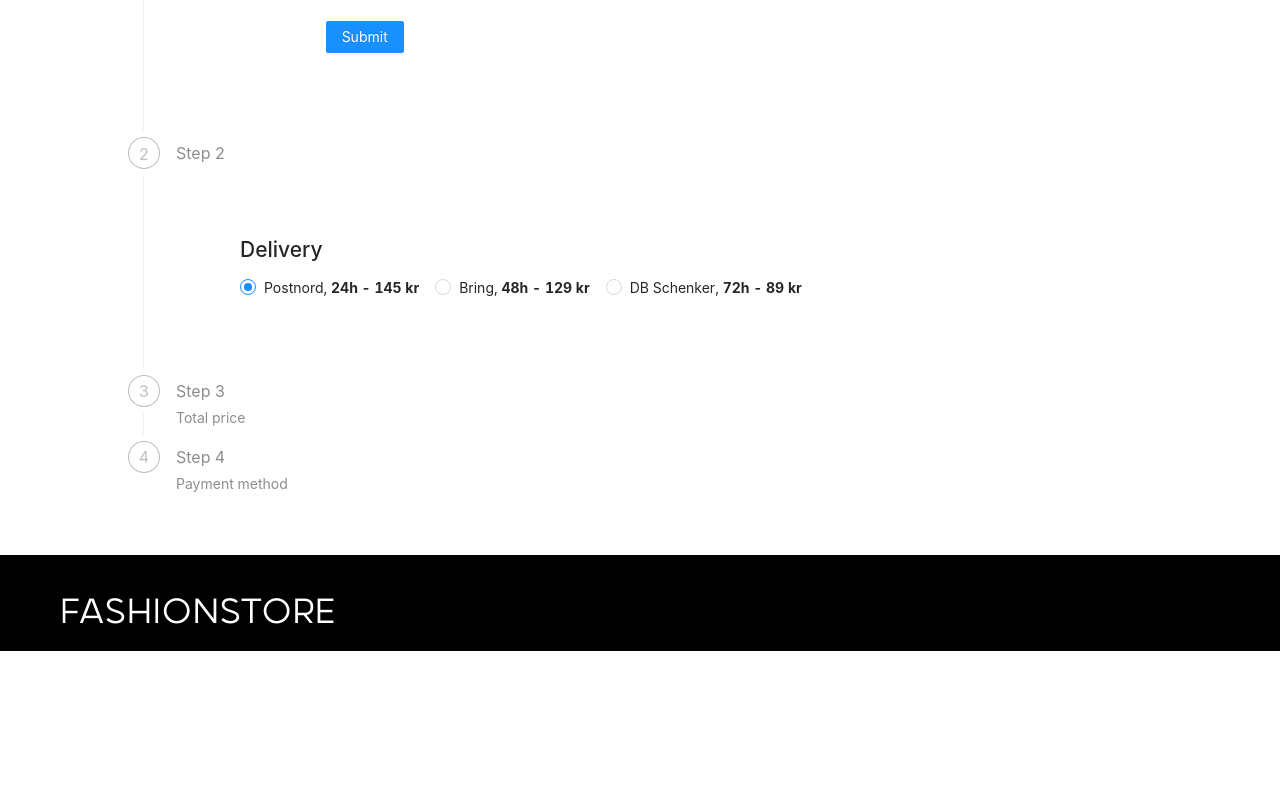
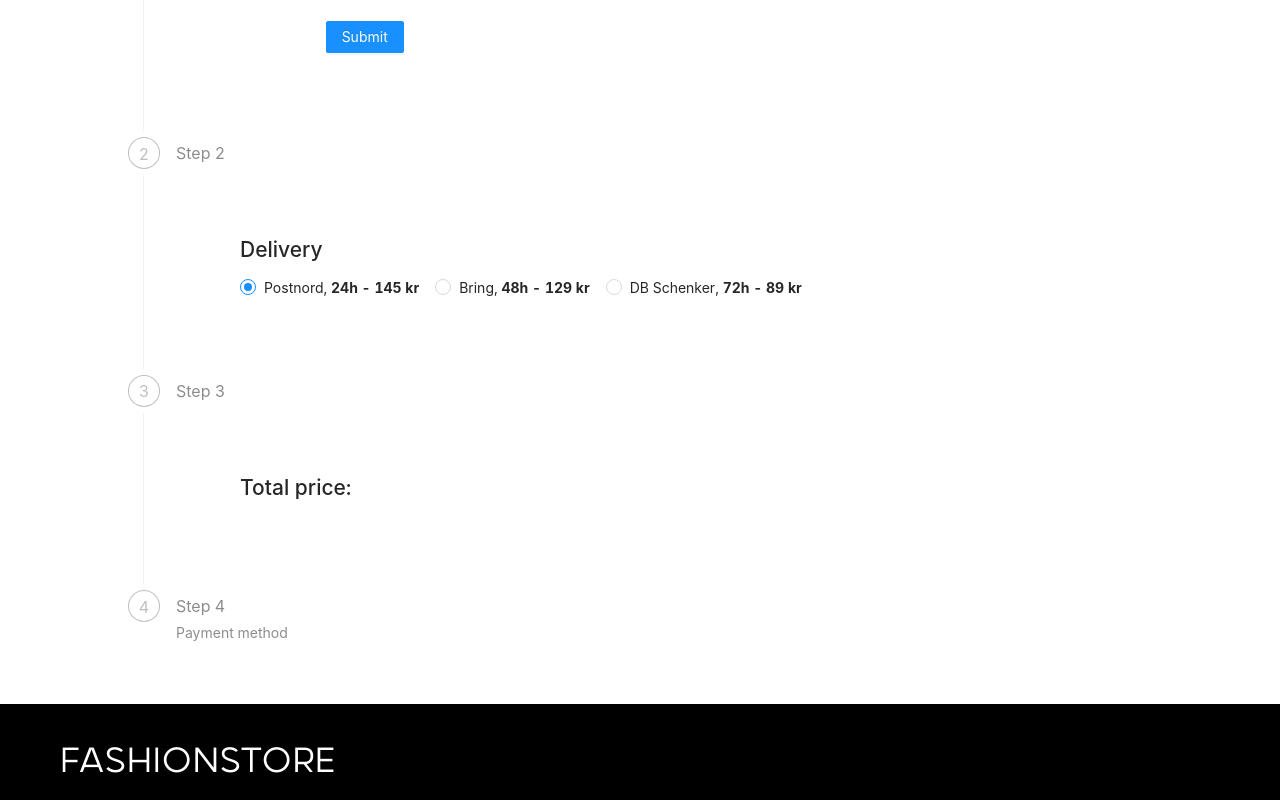
Before and after one commit to msmalinosterberg/miniprojekt, a React (Create React App) app: page /cart in a window 1280 px wide. Shown: the part 801-1601 px from the top of the page. Before the commit the page ends 1452 px from the top, so only its background shows below. Built offline with nearby package versions, Linux system fonts and the light colour scheme.

Commit message:
Add total price component.

```diff
--- a/src/componenets/Cart/CartView.tsx
+++ b/src/componenets/Cart/CartView.tsx
@@ -3,6 +3,7 @@ import React, { Component, CSSProperties } from 'react';
 import CartItemsList from './CartItemsList';
 import DeliverySelection from './DeliverySelection';
 import InformationForm from './InformationForm';
+import TotalPrice from './TotalPrice';
 
 interface State {
     current?: number;
@@ -31,7 +32,7 @@ class CartView extends Component<State> {
                     <Steps current={current} onChange={() => this.onChange} direction="vertical">
                         <Step title="Step 1" description={<InformationForm />} />
                         <Step title="Step 2" description={<DeliverySelection />} />
-                        <Step title="Step 3" description={'Total price'} />
+                        <Step title="Step 3" description={<TotalPrice />} />
                         <Step title="Step 4" description={'Payment method'} />
                     </Steps>
                 </Col>
--- a/src/componenets/Cart/TotalPrice.tsx
+++ b/src/componenets/Cart/TotalPrice.tsx
@@ -1 +1,21 @@
-export{}
+import { Col, Row } from 'antd';
+import { Component, CSSProperties } from 'react';
+
+class TotalPrice extends Component {
+
+    render() {
+        return(
+            <Row style={totalPriceContainer}>
+                <Col span={24}>
+                    <h2>Total price:</h2>
+                </Col>
+            </Row>
+        )
+    }
+}
+
+export default TotalPrice;
+
+const totalPriceContainer: CSSProperties = {
+    padding: '4rem'
+}
```
